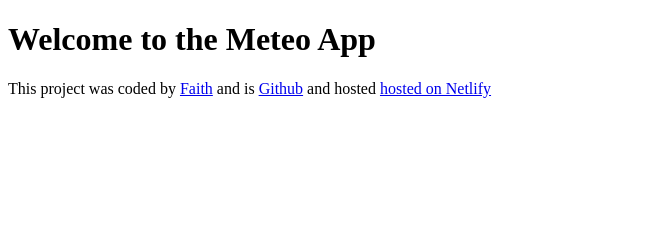
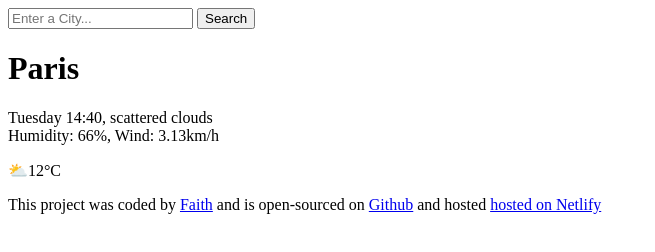
Before and after one commit to faymak/Meteo, a plain HTML site: page index.html in a window 1280 px wide. Shown: the whole page, without its empty margins (0-655 px from the left). Drawn offline with Linux system fonts and the light colour scheme.

Commit message:
Added html to the project

```diff
--- a/index.html
+++ b/index.html
@@ -5,11 +5,32 @@
     <title>Meteo App</title>
   </head>
   <body>
-    <h1>Welcome to the Meteo App</h1>
+    <header></header>
+    <form>
+      <input
+        type="search"
+        placeholder="Enter a City..."
+        required
+        class="search-input"
+      />
+      <input type="submit" value="Search" class="search-button" />
+    </form>
+    <main>
+      <div>
+        <h1>Paris</h1>
+        <p>
+          Tuesday 14:40, scattered clouds
+          <br />
+          Humidity: 66%, Wind: 3.13km/h
+        </p>
+      </div>
+      <div>⛅12°C</div>
+    </main>
     <footer>
       <p>
         This project was coded by
         <a href="https://github.com/faymak" target="_blank"> Faith</a> and is
+        open-sourced on
         <a href="https://github.com/faymak/Meteo" target="_blank"> Github</a>
         and hosted
         <a href="https://joyful-fox-c8700e.netlify.app/" target="_blank">
```
